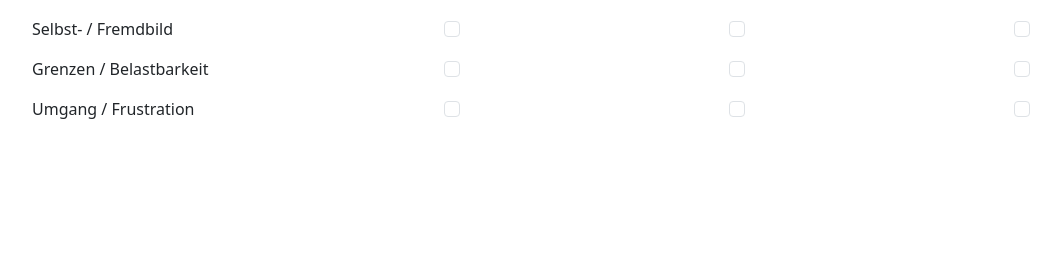
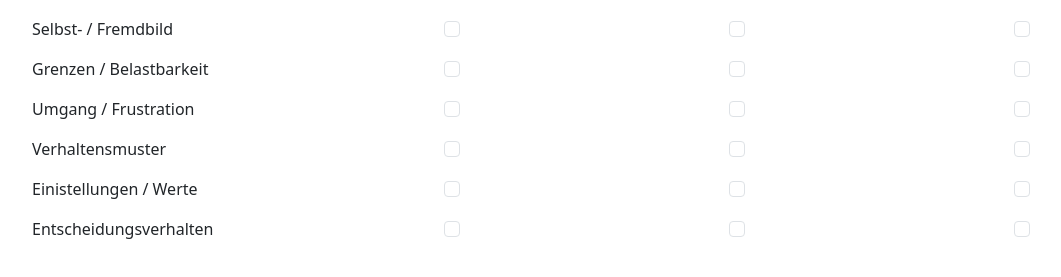
Before and after one commit to neno/svf-demo, a website built with Vite: page index.html in a window 1280 px wide. Shown: the part 87-364 px from the top of the page, without its empty margins (46-1107 px from the left). Built offline with nearby package versions, Linux system fonts and the light colour scheme.

Commit message:
feat: Add rest of the rows

```diff
--- a/index.html
+++ b/index.html
@@ -85,6 +85,57 @@
             <label class="form-check-label visually-hidden" for="q-3-2">Q302</label>
           </div>
         </div>
+        <div class="row">
+          <div class="col-3 p-2">
+            Verhaltensmuster
+          </div>
+          <div class="col-3 p-2 text-center">
+            <input type="checkbox" class="form-check-input" id="q-4-0">
+            <label class="form-check-label visually-hidden" for="q-4-0">Q400</label>
+          </div>
+          <div class="col-3 p-2 text-center">
+            <input type="checkbox" class="form-check-input" id="q-4-1">
+            <label class="form-check-label visually-hidden" for="q-4-1">Q401</label>
+          </div>
+          <div class="col-3 p-2 text-center">
+            <input type="checkbox" class="form-check-input" id="q-4-2">
+            <label class="form-check-label visually-hidden" for="q-4-2">Q402</label>
+          </div>
+        </div>
+        <div class="row">
+          <div class="col-3 p-2">
+            Einistellungen / Werte
+          </div>
+          <div class="col-3 p-2 text-center">
+            <input type="checkbox" class="form-check-input" id="q-5-0">
+            <label class="form-check-label visually-hidden" for="q-5-0">Q500</label>
+          </div>
+          <div class="col-3 p-2 text-center">
+            <input type="checkbox" class="form-check-input" id="q-5-1">
+            <label class="form-check-label visually-hidden" for="q-5-1">Q501</label>
+          </div>
+          <div class="col-3 p-2 text-center">
+            <input type="checkbox" class="form-check-input" id="q-5-2">
+            <label class="form-check-label visually-hidden" for="q-5-2">Q502</label>
+          </div>
+        </div>
+        <div class="row">
+          <div class="col-3 p-2">
+            Entscheidungsverhalten
+          </div>
+          <div class="col-3 p-2 text-center">
+            <input type="checkbox" class="form-check-input" id="q-6-0">
+            <label class="form-check-label visually-hidden" for="q-6-0">Q600</label>
+          </div>
+          <div class="col-3 p-2 text-center">
+            <input type="checkbox" class="form-check-input" id="q-6-1">
+            <label class="form-check-label visually-hidden" for="q-6-1">Q601</label>
+          </div>
+          <div class="col-3 p-2 text-center">
+            <input type="checkbox" class="form-check-input" id="q-6-2">
+            <label class="form-check-label visually-hidden" for="q-6-2">Q602</label>
+          </div>
+        </div>
       </form>
     </div>
   </div>
```
